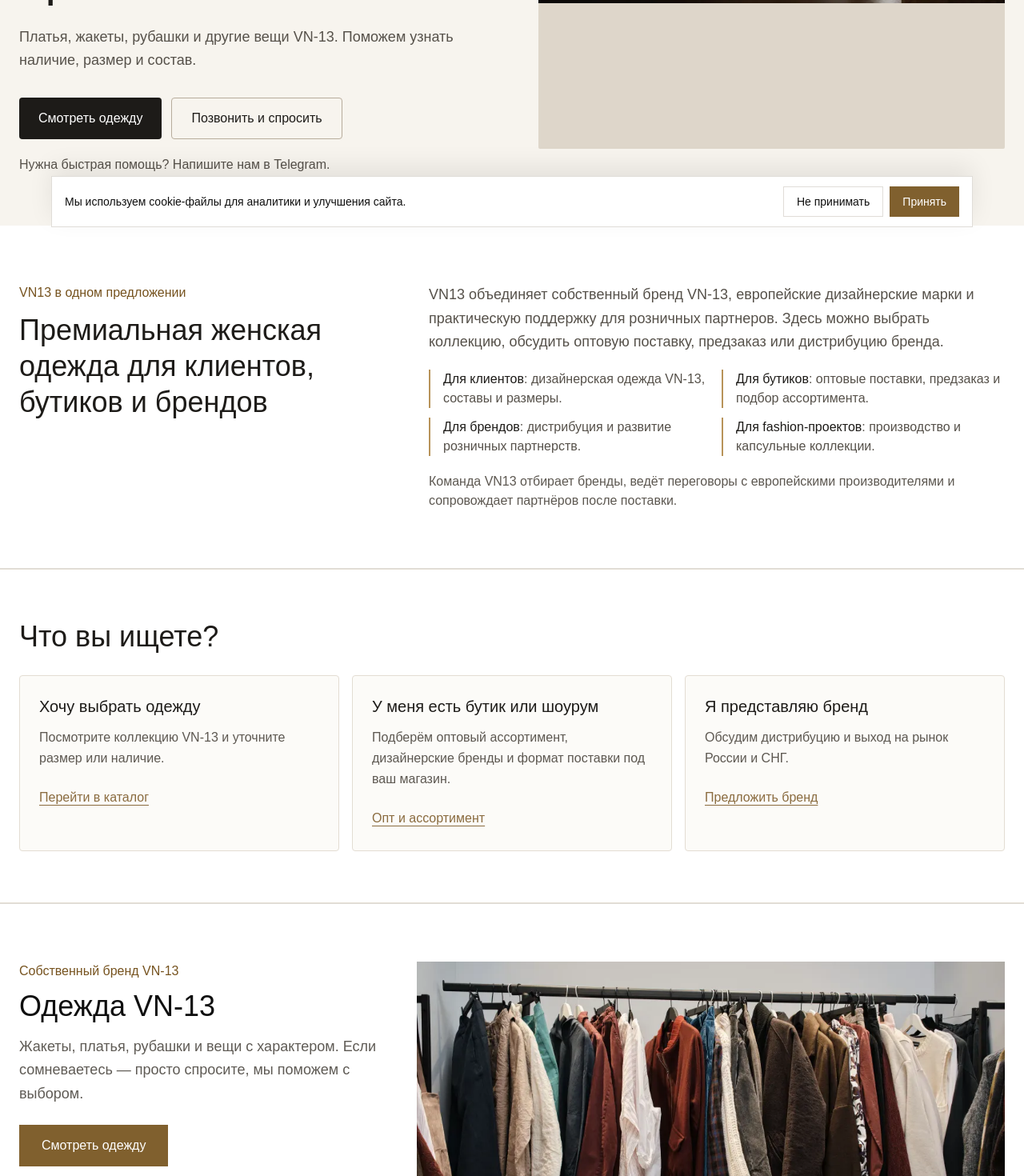
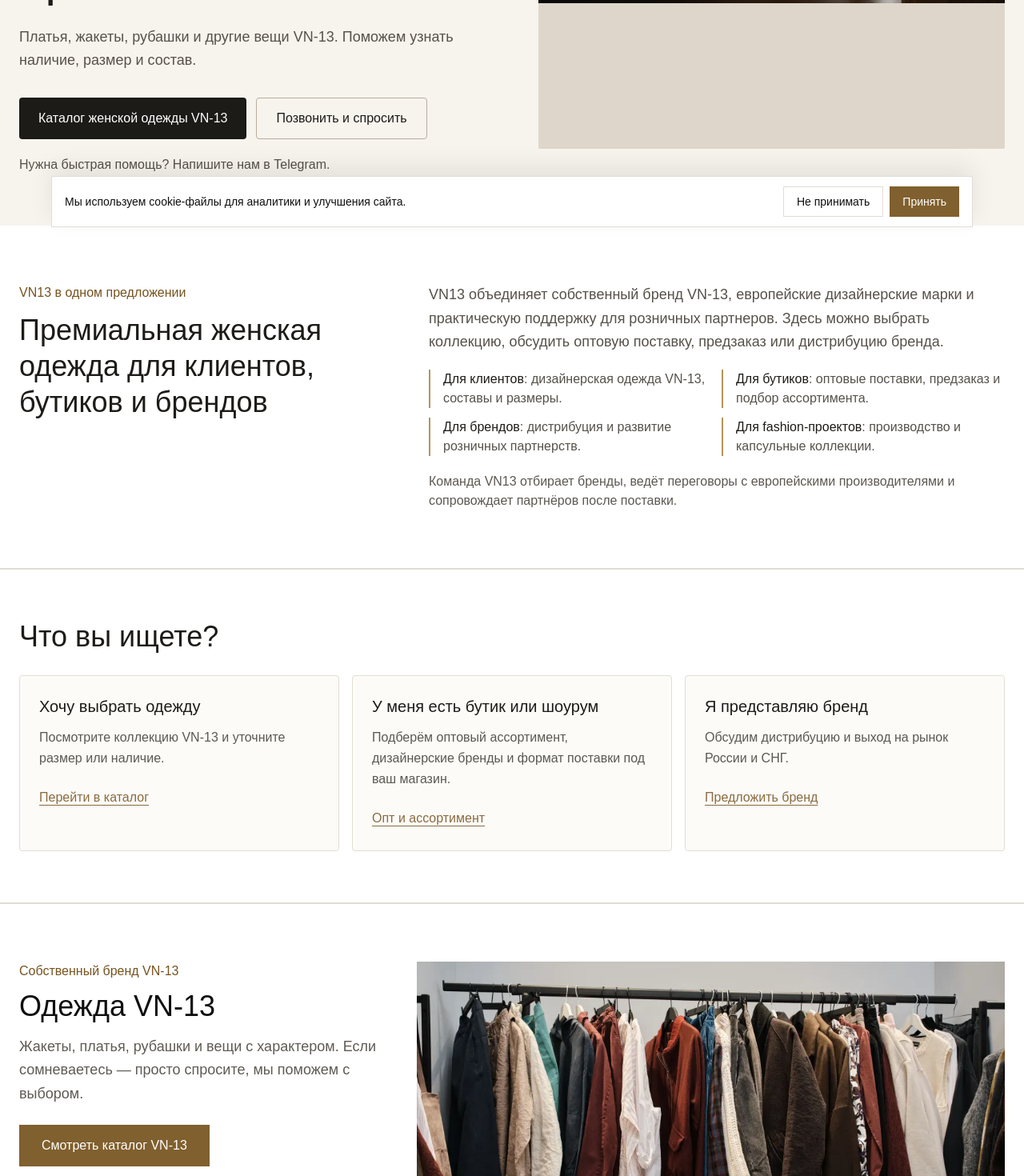
Before and after one commit to coffeeshop13/vn-13, a Next.js app: page / in a window 1280 px wide. Shown: the part 500-1970 px from the top of the page at 80% size. Built offline with nearby package versions, Linux system fonts and the light colour scheme.

Commit message:
Improve homepage SEO anchors and image alt

```diff
--- a/components/Hero.tsx
+++ b/components/Hero.tsx
@@ -21,7 +21,7 @@ export default function Hero() {
               className="inline-flex min-h-[52px] items-center justify-center rounded-sm px-6 text-base font-medium transition-colors hover:bg-[#8a6b3f]"
               style={{ backgroundColor: '#1d1b18', color: '#fff' }}
             >
-              Смотреть одежду
+              Каталог женской одежды VN-13
             </Link>
             <a
               href="tel:+79266022089"
--- a/components/VN13Showcase.tsx
+++ b/components/VN13Showcase.tsx
@@ -15,7 +15,7 @@ const featuredLooks = [
   {
     src: '/brands/vn13-catalog/vn13-black-textured-designer-coat-card-v20260913-800.webp',
     srcSet: '/brands/vn13-catalog/vn13-black-textured-designer-coat-card-v20260913-400.webp 400w, /brands/vn13-catalog/vn13-black-textured-designer-coat-card-v20260913-800.webp 800w',
-    alt: 'VN13 black textured designer coat',
+    alt: 'Чёрное фактурное дизайнерское пальто VN-13',
   },
   {
     src: '/brands/vn13-catalog/vn13-white-oversize-designer-shirt-card-v20260913-800.webp',
@@ -44,7 +44,7 @@ export default function VN13Showcase() {
               className="inline-flex min-h-[52px] items-center justify-center px-7 text-base font-medium transition-colors duration-200 hover:bg-[#76531f]"
               style={{ backgroundColor: '#80602e', color: '#fff' }}
             >
-              Смотреть одежду
+              Смотреть каталог VN-13
             </Link>
           </div>
 
```
